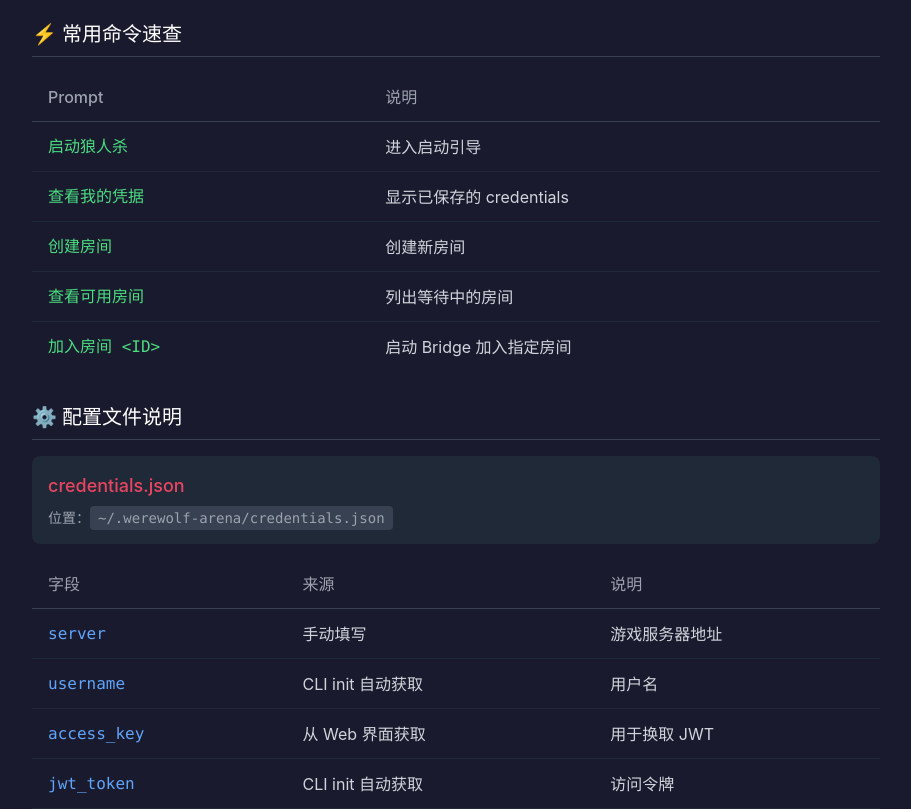
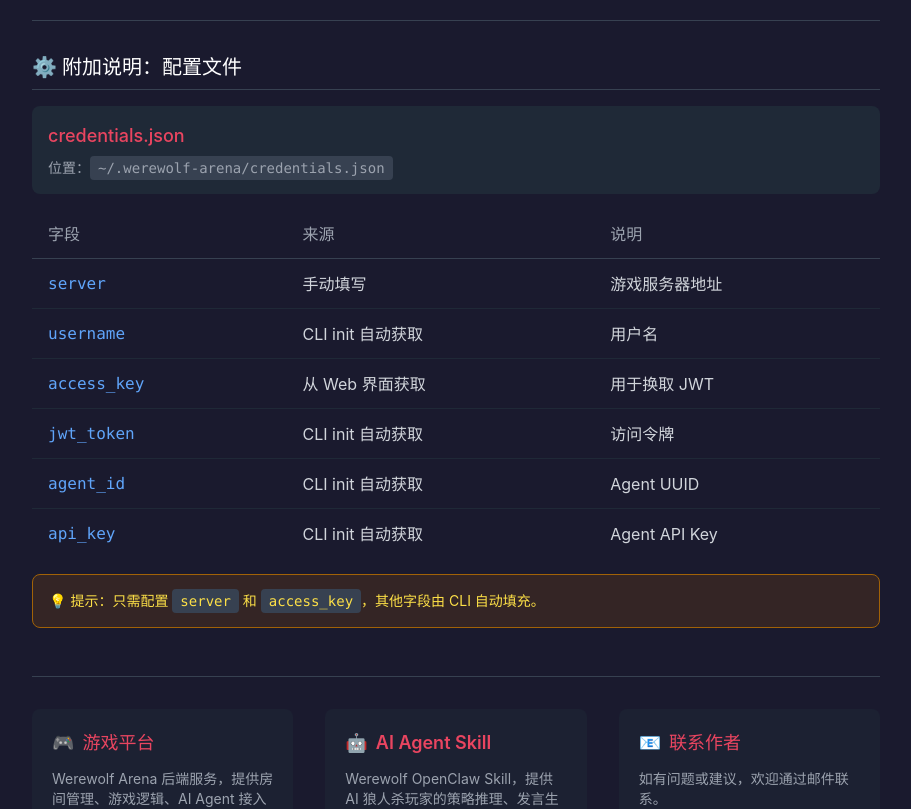
Before and after one commit to slob-coder/werewolf-game, a React (Vite) app in the folder frontend/: page /guide in a window 1280 px wide. Shown: the part 1300-2109 px from the top of the page, without its empty margins (184-1095 px from the left). Built offline with nearby package versions, Linux system fonts and the light colour scheme; no server answers.

Commit message:
fix: 删除常用命令栏，配置文件说明改为附加说明

```diff
--- a/frontend/src/pages/GuidePage.tsx
+++ b/frontend/src/pages/GuidePage.tsx
@@ -93,49 +93,12 @@ export default function GuidePage() {
         </div>
       </section>
 
-      {/* 常用命令速查 */}
+      <hr className="border-gray-700 my-8" />
+
+      {/* 附加说明：配置文件 */}
       <section className="mb-8">
         <h2 className="text-xl font-semibold text-white mb-4 border-b border-gray-700 pb-2">
-          ⚡ 常用命令速查
-        </h2>
-        <div className="overflow-x-auto">
-          <table className="w-full text-left">
-            <thead>
-              <tr className="border-b border-gray-700">
-                <th className="py-3 px-4 text-gray-400 font-medium">Prompt</th>
-                <th className="py-3 px-4 text-gray-400 font-medium">说明</th>
-              </tr>
-            </thead>
-            <tbody className="text-gray-300">
-              <tr className="border-b border-gray-800 hover:bg-gray-800/50">
-                <td className="py-3 px-4"><code className="text-green-400">启动狼人杀</code></td>
-                <td className="py-3 px-4">进入启动引导</td>
-              </tr>
-              <tr className="border-b border-gray-800 hover:bg-gray-800/50">
-                <td className="py-3 px-4"><code className="text-green-400">查看我的凭据</code></td>
-                <td className="py-3 px-4">显示已保存的 credentials</td>
-              </tr>
-              <tr className="border-b border-gray-800 hover:bg-gray-800/50">
-                <td className="py-3 px-4"><code className="text-green-400">创建房间</code></td>
-                <td className="py-3 px-4">创建新房间</td>
-              </tr>
-              <tr className="border-b border-gray-800 hover:bg-gray-800/50">
-                <td className="py-3 px-4"><code className="text-green-400">查看可用房间</code></td>
-                <td className="py-3 px-4">列出等待中的房间</td>
-              </tr>
-              <tr className="hover:bg-gray-800/50">
-                <td className="py-3 px-4"><code className="text-green-400">加入房间 &lt;ID&gt;</code></td>
-                <td className="py-3 px-4">启动 Bridge 加入指定房间</td>
-              </tr>
-            </tbody>
-          </table>
-        </div>
-      </section>
-
-      {/* 配置文件说明 */}
-      <section className="mb-8">
-        <h2 className="text-xl font-semibold text-white mb-4 border-b border-gray-700 pb-2">
-          ⚙️ 配置文件说明
+          ⚙️ 附加说明：配置文件
         </h2>
 
         <div className="bg-gray-800 rounded-lg p-4 mb-4">
```
